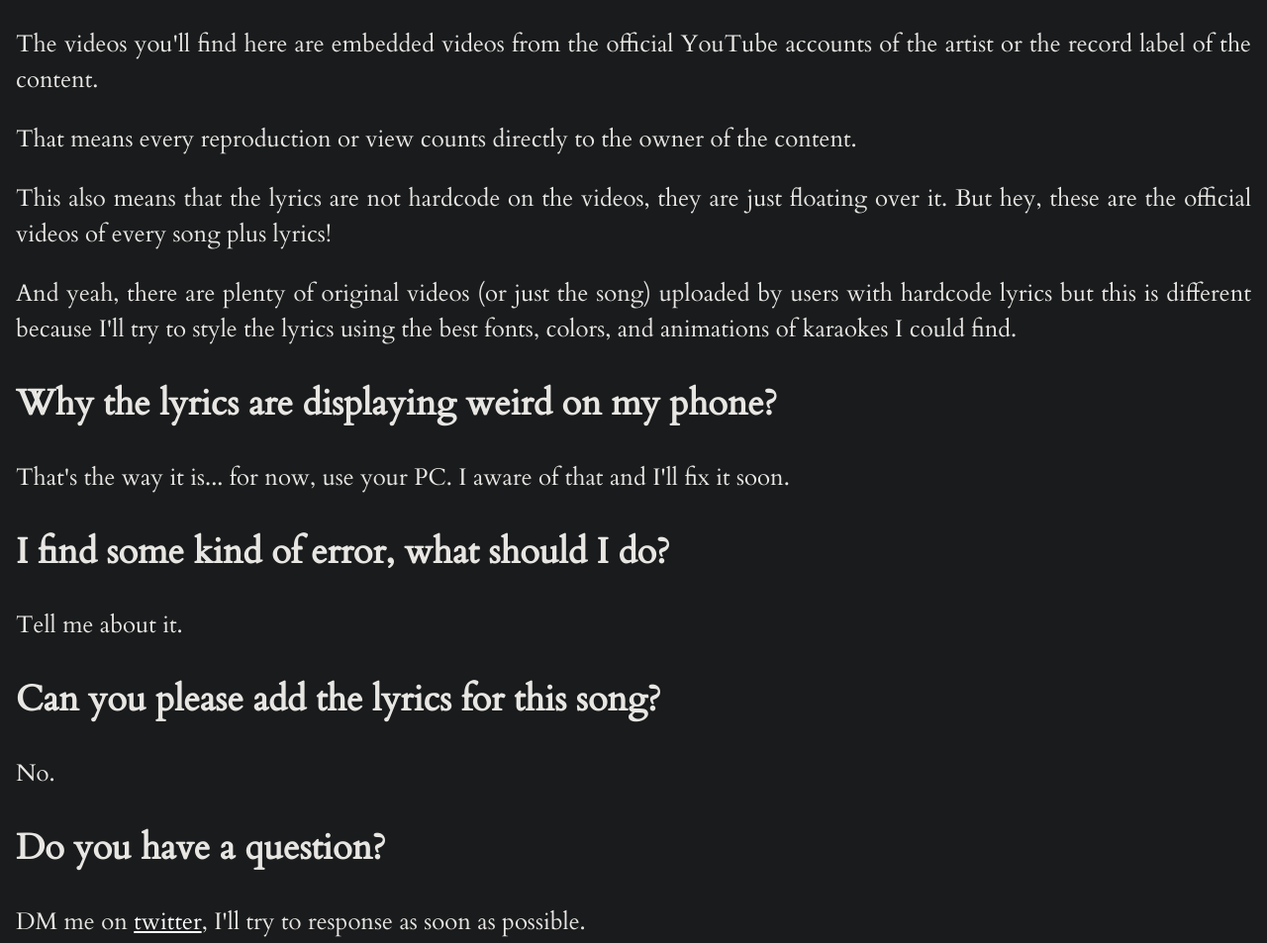
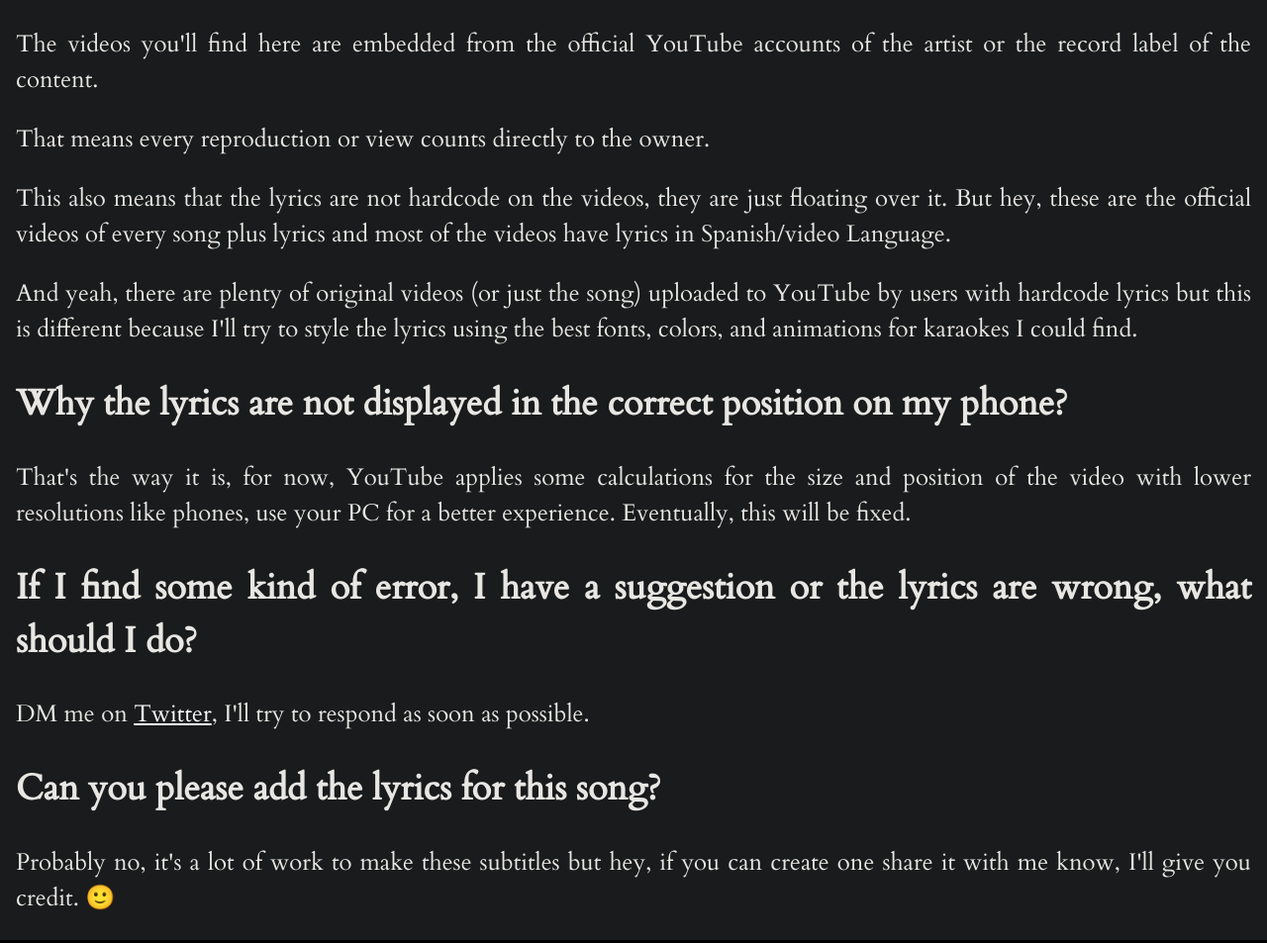
Before and after one commit to metalsubs/metalsubs.github.io, a Gatsby site: page /faq in a window 1280 px wide. Shown: the part 443-1396 px from the top of the page at 99% size. Built offline with nearby package versions, Linux system fonts and the light colour scheme; Gatsby itself is replaced by a stand-in of ours; some packages are replaced by stand-ins of ours; a web font is replaced by a local one; what video.js would draw is missing.

Commit message:
Expanded FAQ page

```diff
--- a/src/pages/faq.md
+++ b/src/pages/faq.md
@@ -12,33 +12,32 @@ This is a lyrics site for metal songs I like (for now 😉).
 
 ## How is this different for all YouTube videos that already have lyrics?
 
-The videos you'll find here are embedded videos from the official YouTube
-accounts of the artist or the record label of the content.
+The videos you'll find here are embedded from the official YouTube accounts of
+the artist or the record label of the content.
 
-That means every reproduction or view counts directly to the owner of the
-content.
+That means every reproduction or view counts directly to the owner.
 
 This also means that the lyrics are not hardcode on the videos, they are just
 floating over it. But hey, these are the official videos of every song plus
-lyrics!
+lyrics and most of the videos have lyrics in Spanish/video Language.
 
-And yeah, there are plenty of original videos (or just the song) uploaded by
-users with hardcode lyrics but this is different because I'll try to style the
-lyrics using the best fonts, colors, and animations of karaokes I could find.
+And yeah, there are plenty of original videos (or just the song) uploaded to
+YouTube by users with hardcode lyrics but this is different because I'll try to
+style the lyrics using the best fonts, colors, and animations for karaokes I
+could find.
 
-## Why the lyrics are displaying weird on my phone?
+## Why the lyrics are not displayed in the correct position on my phone?
 
-That's the way it is... for now, use your PC. I aware of that and I'll fix it
-soon.
+That's the way it is, for now, YouTube applies some calculations for the size
+and position of the video with lower resolutions like phones, use your PC for a
+better experience. Eventually, this will be fixed.
 
-## I find some kind of error, what should I do?
+## If I find some kind of error, I have a suggestion or the lyrics are wrong, what should I do?
 
-Tell me about it.
+DM me on [Twitter](https://twitter.com/byoigres),  I'll try to respond as soon
+as possible.
 
 ## Can you please add the lyrics for this song?
 
-No.
-
-## Do you have a question?
-
-DM me on [twitter](https://twitter.com/byoigres), I'll try to response as soon as possible.
+Probably no, it's a lot of work to make these subtitles but hey, if you can
+create one share it with me know, I'll give you credit. 🙂
```
